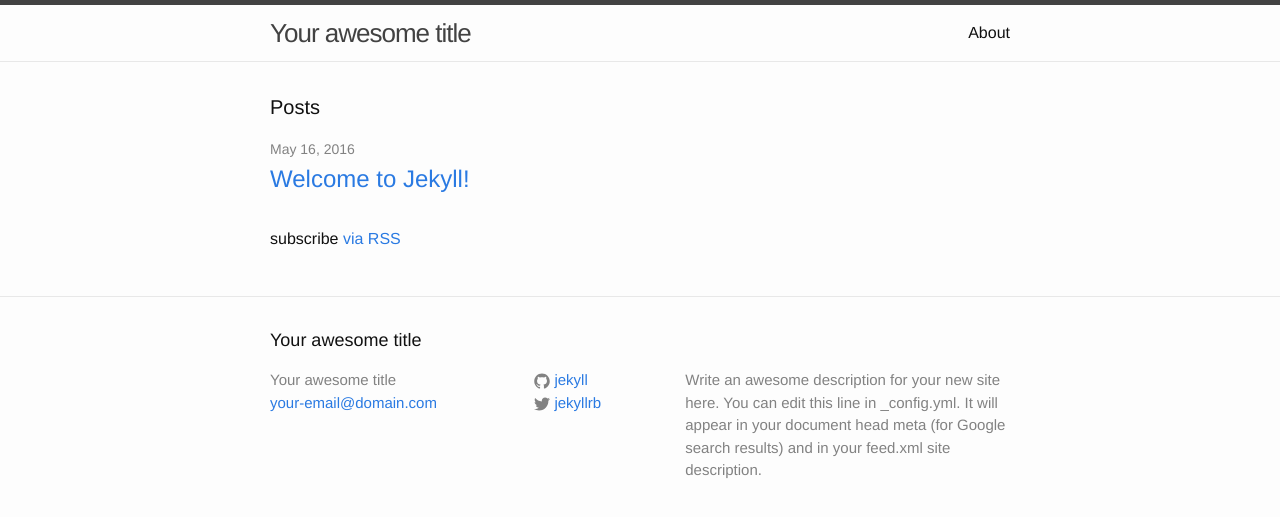
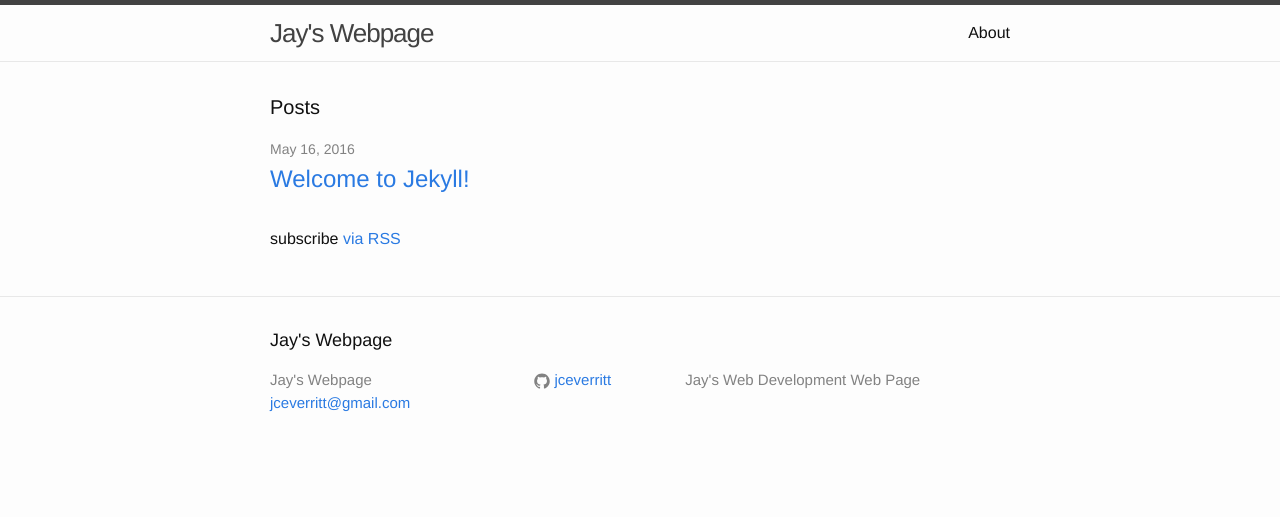
Before and after one commit to jceverritt/jceverritt.github.io, a Jekyll site: the page built from index.html, in a window 1280 px wide. Shown: the top 517 px of the page. Built offline with Jekyll 4.4.1, drawn with Linux system fonts in a browser that asks for light colours.

Commit message:
Update _config.yml

```diff
--- a/_config.yml
+++ b/_config.yml
@@ -6,16 +6,13 @@
 # 'jekyll serve'. If you change this file, please restart the server process.
 
 # Site settings
-title: Your awesome title
-email: your-email@domain.com
+title: Jay's Webpage
+email: jceverritt@gmail.com
 description: > # this means to ignore newlines until "baseurl:"
-  Write an awesome description for your new site here. You can edit this
-  line in _config.yml. It will appear in your document head meta (for
-  Google search results) and in your feed.xml site description.
+  Jay's Web Development Web Page
 baseurl: "" # the subpath of your site, e.g. /blog
 url: "http://yourdomain.com" # the base hostname & protocol for your site
-twitter_username: jekyllrb
-github_username:  jekyll
+github_username:  jceverritt
 
 # Build settings
 markdown: kramdown
```
